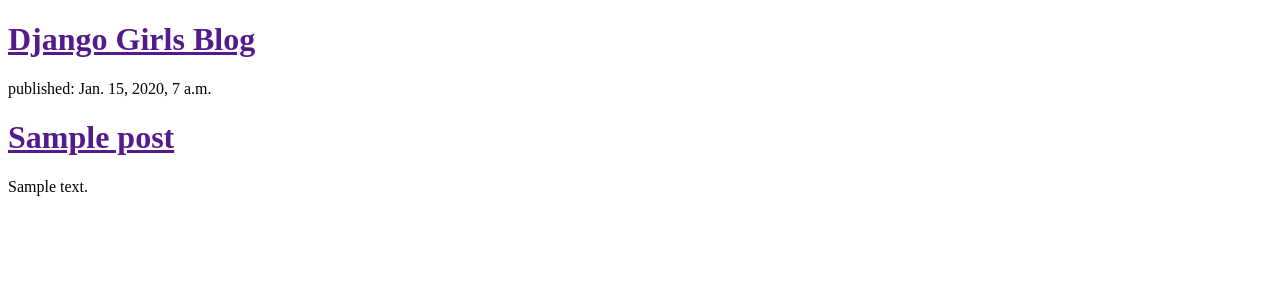
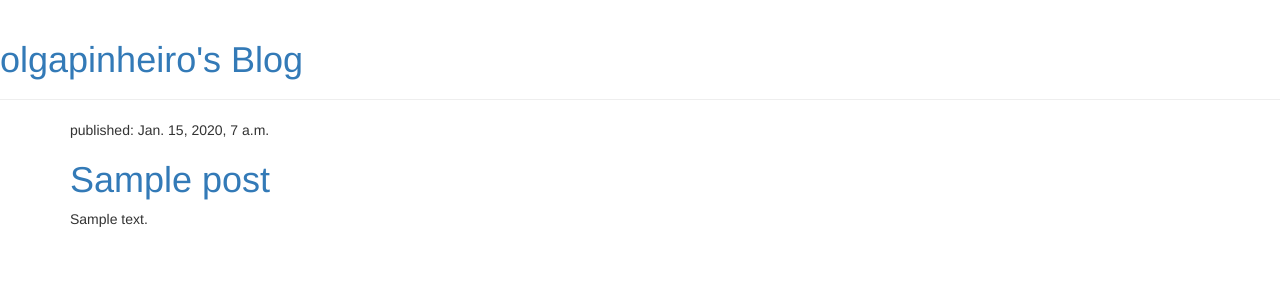
Before and after one commit to olgapinheiro/my-first-blog, a Django app: template blog/templates/blog/post_list.html in a window 1280 px wide. Shown: the top 300 px of the page. Run offline with Django 3.2, Linux system fonts and the light colour scheme; the template is opened without the code that fills it: values that come from a table or form of the project are taken from there, others are empty; tables that the repository leaves empty hold one stand-in row (values such as "Sample post"); some libraries are stand-ins or nearby versions.

Commit message:
Embelezamento basico com CSS

```diff
--- /dev/null
+++ b/blog/templates/blog/base.html
@@ -0,0 +1,30 @@
+{% load staticfiles %}
+<!DOCTYPE html>
+<html>
+<head>
+	<title>Hello, world! :D</title>
+	<meta charset="utf-8">
+
+	<link rel="stylesheet" href="//maxcdn.bootstrapcdn.com/bootstrap/3.2.0/css/bootstrap.min.css">
+	<link rel="stylesheet" href="//maxcdn.bootstrapcdn.com/bootstrap/3.2.0/css/bootstrap-theme.min.css">
+
+	<link href="//fonts.googleapis.com/css?family=Lobster&subset=latin,latin-ext" rel="stylesheet" type="text/css">
+	<link rel="stylesheet" type="text/css" href="{% static 'css/blog.css' %}">
+</head>
+
+<body>
+	<div class="page-header">
+		<h1><a href="/">olgapinheiro's Blog</a></h1>
+	</div>
+	<div class="content container">
+		<div class="row">
+			<div class="col-md-8">
+				{% block content %}
+				{% endblock %}
+			</div>
+		</div>
+	</div>
+
+
+</body>
+</html>
--- a/blog/templates/blog/post_list.html
+++ b/blog/templates/blog/post_list.html
@@ -1,24 +1,13 @@
-<!DOCTYPE html>
-<html>
-<head>
-	<title>Hello, world! :D</title>
-	<meta charset="utf-8">
-</head>
+{% extends 'blog/base.html' %}
 
-<body>
-
-    <div>
-        <h1><a href="">Django Girls Blog</a></h1>
-    </div>
-
-
+{% block content %}
 	{% for post in posts %}
-		<div>
-			<p>published: {{ post.published_date}} </p>
-			<h1><a href=""> {{ post.title }} </a></h1>
-			<p> {{ post.text|linebreaksbr }} </p>
+		<div class="post">
+			<div class="date">
+				<p>published: {{ post.published_date }} </p>
+			</div>
+			<h1><a href="{% url 'post_detail' pk=post.pk %}">{{ post.title }}</a></h1>
+			<p>{{ post.text|linebreaksbr }}</p>
 		</div>
 	{% endfor %}
-
-</body>
-</html>
+{% endblock %}
--- a/blog/urls.py
+++ b/blog/urls.py
@@ -2,5 +2,6 @@ from django.conf.urls import include, url
 from . import views
 
 urlpatterns = [
-	url(r'^$', views.post_list),
+	url(r'^$', views.post_list, name='post_list'),
+	url(r'^post/(?P<pk>\d+)/$', views.post_detail, name='post_detail')
 ]
--- a/blog/views.py
+++ b/blog/views.py
@@ -1,4 +1,4 @@
-from django.shortcuts import render
+from django.shortcuts import render, get_object_or_404
 from django.utils import timezone
 from .models import Post
 
@@ -7,3 +7,7 @@ from .models import Post
 def post_list(request):
 	posts = Post.objects.filter(published_date__lte=timezone.now()).order_by('published_date')
 	return render(request, 'blog/post_list.html', {'posts': posts})
+
+def post_detail(request, pk):
+	post = get_object_or_404(Post, pk=pk)
+	return render(request, 'blog/post_detail.html', {'post': post})
```
